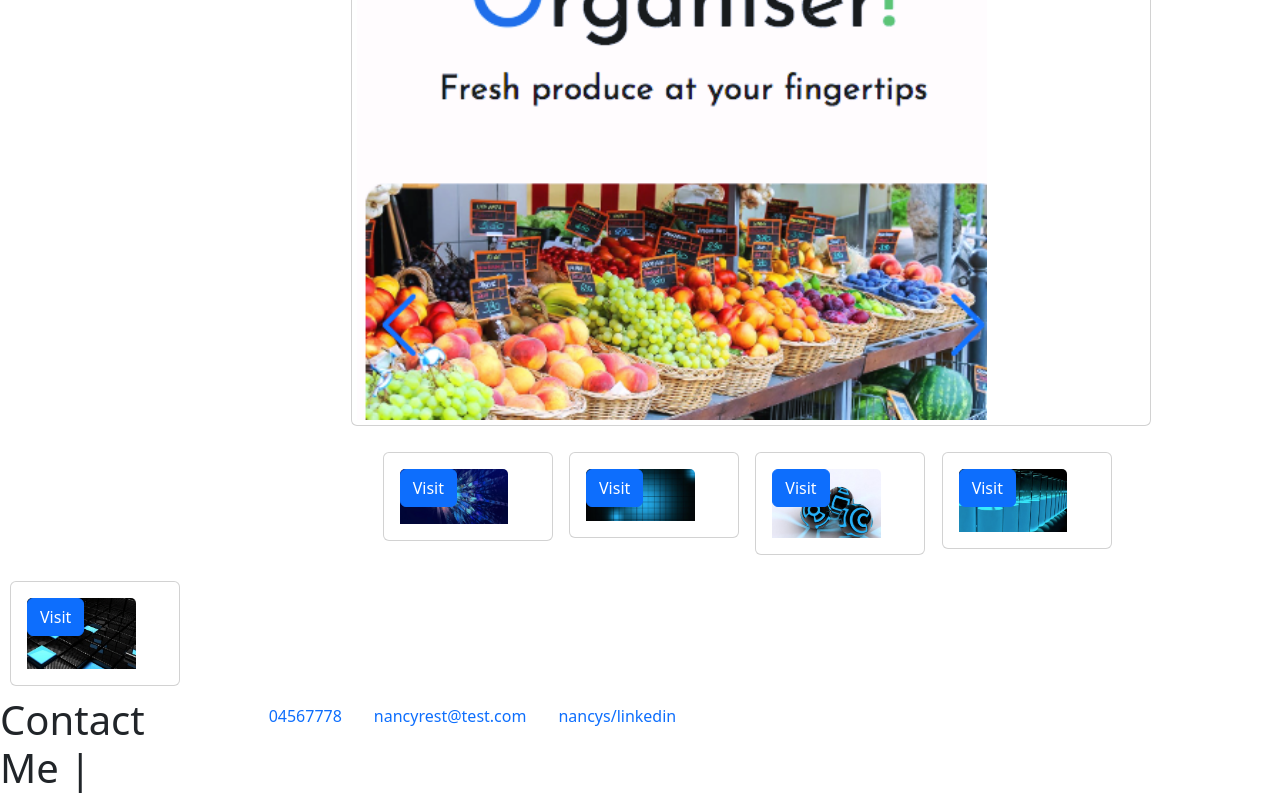
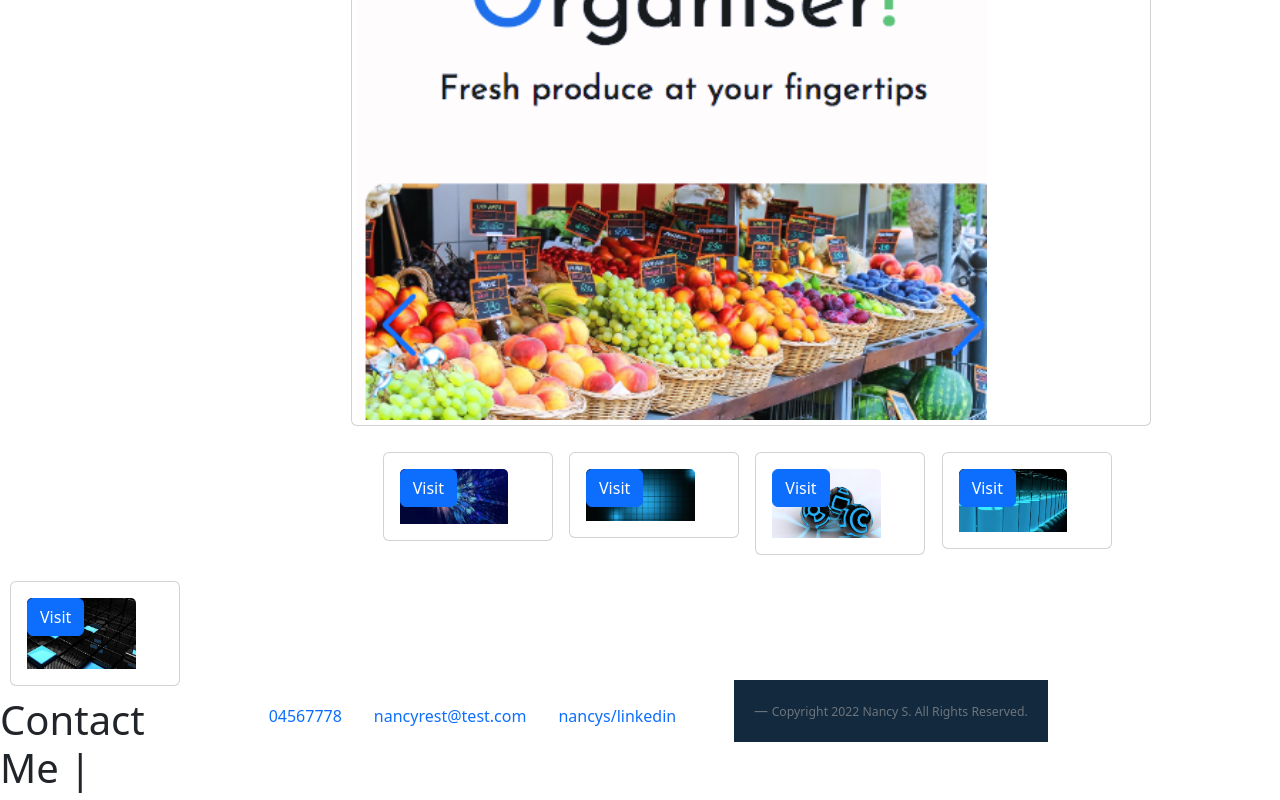
Before and after one commit to NancyMile/react-portfolio, a React (Create React App) app in the folder my-app/: page / in a window 1280 px wide. Shown: the part 340-1140 px from the top of the page. Built offline with nearby package versions, Linux system fonts and the light colour scheme.

Commit message:
footer included

```diff
--- a/my-app/src/App.js
+++ b/my-app/src/App.js
@@ -9,6 +9,7 @@ import About from "./components/About";
 import Portfolio from "./components/Portfolio";
 import Works from "./components/Works";
 import Contact from "./components/Contact";
+import Footer from "./components/Footer";
 
 export default function App() {
   return (
@@ -19,6 +20,7 @@ export default function App() {
       <Portfolio />
       <Works />
       <Contact />
+      <Footer />
     </main>
   );
 }
--- /dev/null
+++ b/my-app/src/components/Footer.js
@@ -0,0 +1,15 @@
+import React from "react";
+
+export default function Footer() {
+  return(
+    <div class="row">
+    <div class="col-12">
+        <footer class="blockquote-footer text-center">
+            <small>
+                Copyright 2022 Nancy S. All Rights Reserved.
+            </small>
+        </footer>
+    </div>
+</div>
+  );
+  }
```
